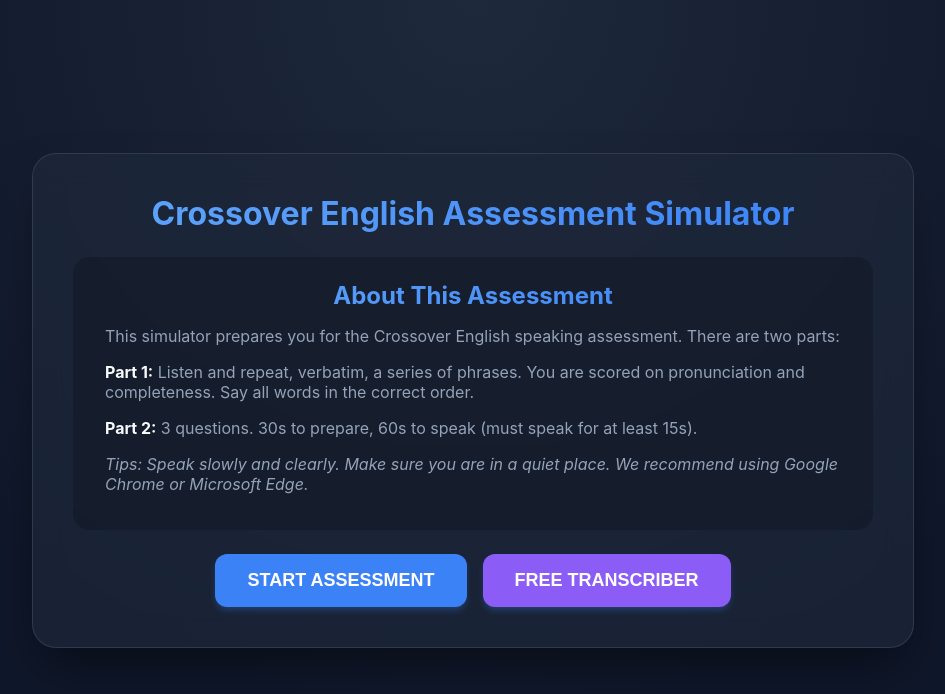
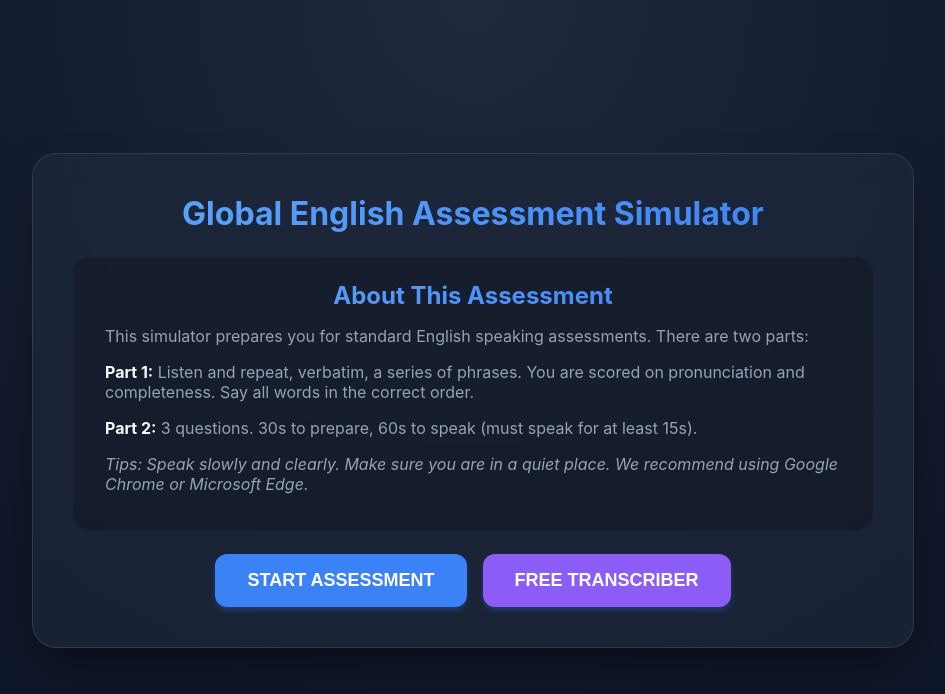
Before and after one commit to christiankelechi/proficiencyenhancer, a React (Vite) app: page / in a window 1280 px wide. Shown: the top 694 px of the page, without its empty margins (167-1112 px from the left). Built offline with nearby package versions, Linux system fonts and the light colour scheme.

Commit message:
updated the app to be fore general use

```diff
--- a/index.html
+++ b/index.html
@@ -4,7 +4,7 @@
     <meta charset="UTF-8" />
     <link rel="icon" type="image/svg+xml" href="/favicon.svg" />
     <meta name="viewport" content="width=device-width, initial-scale=1.0" />
-    <title>web-simulator</title>
+    <title>English Assessment Simulator</title>
   </head>
   <body>
     <div id="root"></div>
--- a/src/components/MainMenu.jsx
+++ b/src/components/MainMenu.jsx
@@ -3,11 +3,11 @@
 export default function MainMenu({ onStart, onTranscriber }) {
   return (
     <div className="container">
-      <h1 className="text-2xl text-center mb-4">Crossover English Assessment Simulator</h1>
+      <h1 className="text-2xl text-center mb-4">Global English Assessment Simulator</h1>
 
       <div className="rules-list">
         <h3 className="text-xl mb-4 text-center text-primary">About This Assessment</h3>
-        <p>This simulator prepares you for the Crossover English speaking assessment. There are two parts:</p>
+        <p>This simulator prepares you for standard English speaking assessments. There are two parts:</p>
         <p><b>Part 1:</b> Listen and repeat, verbatim, a series of phrases. You are scored on pronunciation and completeness. Say all words in the correct order.</p>
         <p><b>Part 2:</b> 3 questions. 30s to prepare, 60s to speak (must speak for at least 15s).</p>
         <p className="italic mt-4">Tips: Speak slowly and clearly. Make sure you are in a quiet place. We recommend using Google Chrome or Microsoft Edge.</p>
--- a/src/components/ResultsView.jsx
+++ b/src/components/ResultsView.jsx
@@ -21,7 +21,7 @@
 
       <p className="italic mt-8 text-lg">
         {isPassing
-          ? "Excellent! You are well prepared for the Crossover assessment."
+          ? "Excellent! You are well prepared for the standard English speaking assessments."
           : "Keep practicing! Focus on repeating every word exactly in Part 1, and speaking for the full time in Part 2."}
       </p>
 
--- a/src/data/content.js
+++ b/src/data/content.js
@@ -27,9 +27,9 @@
 ];
 
 export const PART_2_QUESTIONS = [
-    "Describe a time when you had to deal with a difficult coworker. How did you handle the situation?",
-    "If you had to learn a completely new technology from scratch, what would your approach be?",
-    "Tell me about a project you are particularly proud of. What was your specific contribution?",
-    "How do you prioritize tasks when you have multiple urgent deadlines approaching simultaneously?",
-    "Imagine you discover a critical bug right before a major release. What steps would you take?"
+    "Describe a memorable trip you took recently. What made it so special?",
+    "If you could travel anywhere in the world tomorrow, where would you go and why?",
+    "Tell me about a time you experienced a different culture. What did you learn?",
+    "Do you prefer traveling alone or with a group of friends? Explain your reasons.",
+    "What is the most challenging part of traveling to a new country, and how do you handle it?"
 ];
```
